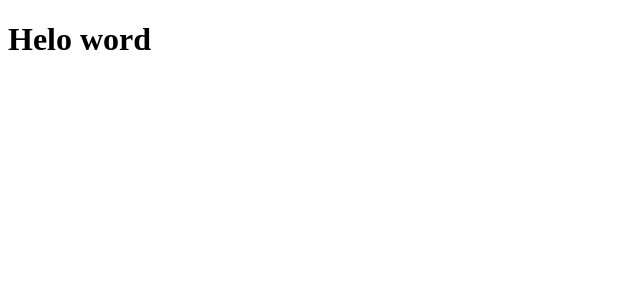
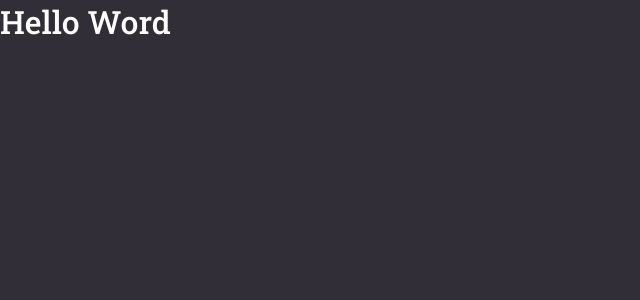
Before and after one commit to AdsonTanajura/GoBarber, a React (Create React App) app: page / in a window 1280 px wide. Shown: the top 300 px of the page, without its empty margins (0-640 px from the left). Built offline with nearby package versions, Linux system fonts and the light colour scheme.

Commit message:
adiciona os estilos global

```diff
--- a/package.json
+++ b/package.json
@@ -13,6 +13,7 @@
     "react": "^18.3.1",
     "react-dom": "^18.3.1",
     "react-scripts": "5.0.1",
+    "styled-components": "^6.1.12",
     "typescript": "^4.9.5",
     "web-vitals": "^2.1.4"
   },
--- a/public/index.html
+++ b/public/index.html
@@ -5,6 +5,9 @@
     <meta name="viewport" content="width=device-width, initial-scale=1" />
     <meta name="theme-color" content="#FF9000" />
     <title>GoBarber</title>
+    <link rel="preconnect" href="https://fonts.googleapis.com">
+    <link rel="preconnect" href="https://fonts.gstatic.com" crossorigin>
+    <link href="https://fonts.googleapis.com/css2?family=Roboto+Slab:wght@100..900&display=swap" rel="stylesheet">
   </head>
   <body>
     <noscript>You need to enable JavaScript to run this app.</noscript>
--- a/src/App.tsx
+++ b/src/App.tsx
@@ -1,8 +1,13 @@
 import React from 'react';
+import GlobalStyles from './styles/global';
 
 
 const App: React.FC = () => (
-  <h1>Helo word</h1>
+  <>
+    <h1>Hello Word</h1>
+    <GlobalStyles/>
+  </>
+
 );
 
 export default App;
--- /dev/null
+++ b/src/styles/global.ts
@@ -0,0 +1,30 @@
+import { createGlobalStyle } from 'styled-components';
+
+export default createGlobalStyle`
+    * {
+        margin: 0;
+        padding: 0;
+        box-sizing: border-box;
+        outline: 0;
+
+    }
+
+    body {
+        background: #312E38;
+        color: #fff;
+        -webkit-font-smoothings: antialiased;
+    }
+
+    body, input, button {
+        font-family: 'Roboto Slab', serif;
+        font-size: 16px;
+    }
+
+    h1, h2, h3, h4, h5, h6, strong {
+        font-weight: 500;
+    }
+
+    button {
+        cursor: pointer;
+    }
+`;
```
Also changed, not shown: 1 other file (tests, documents, lock files or other folders).
